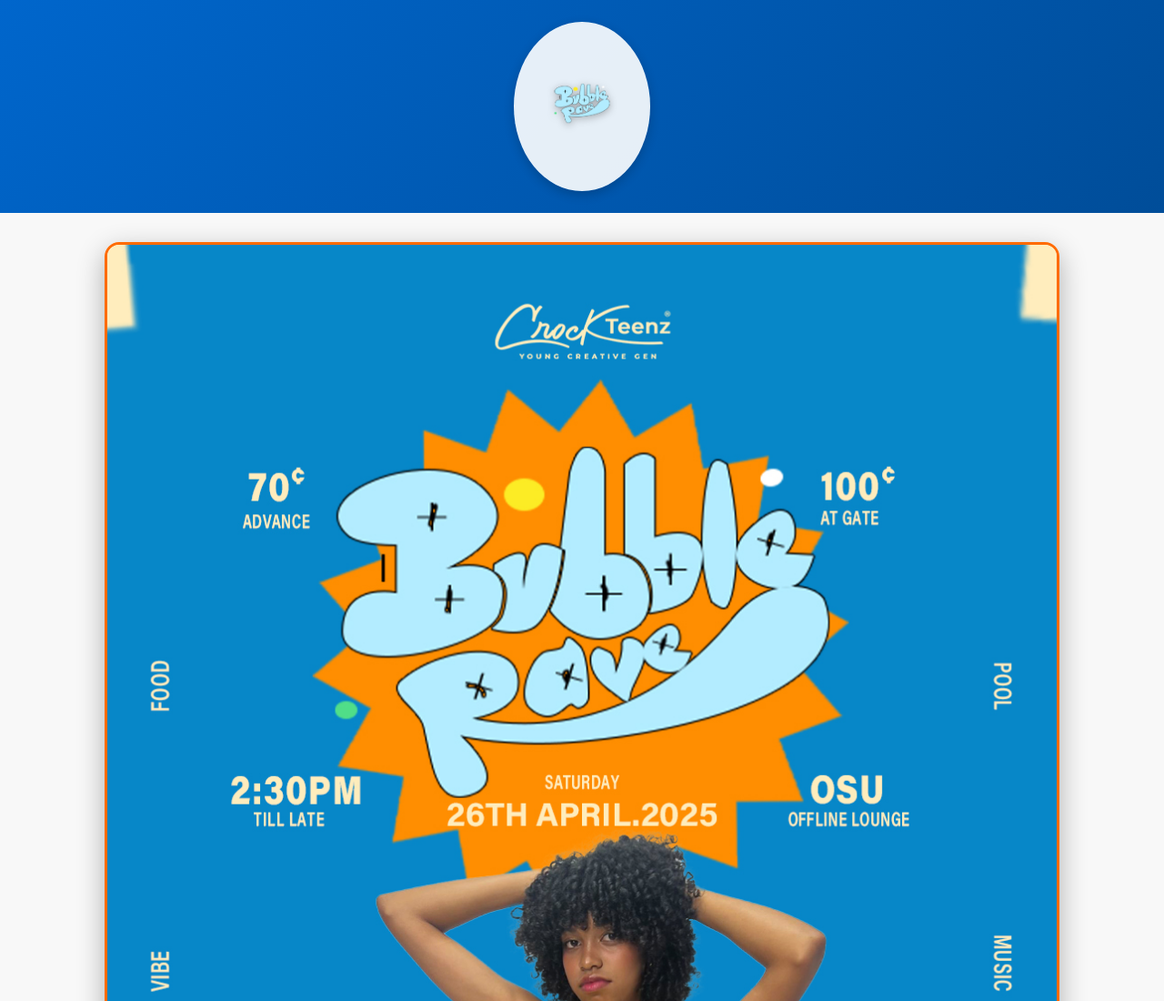
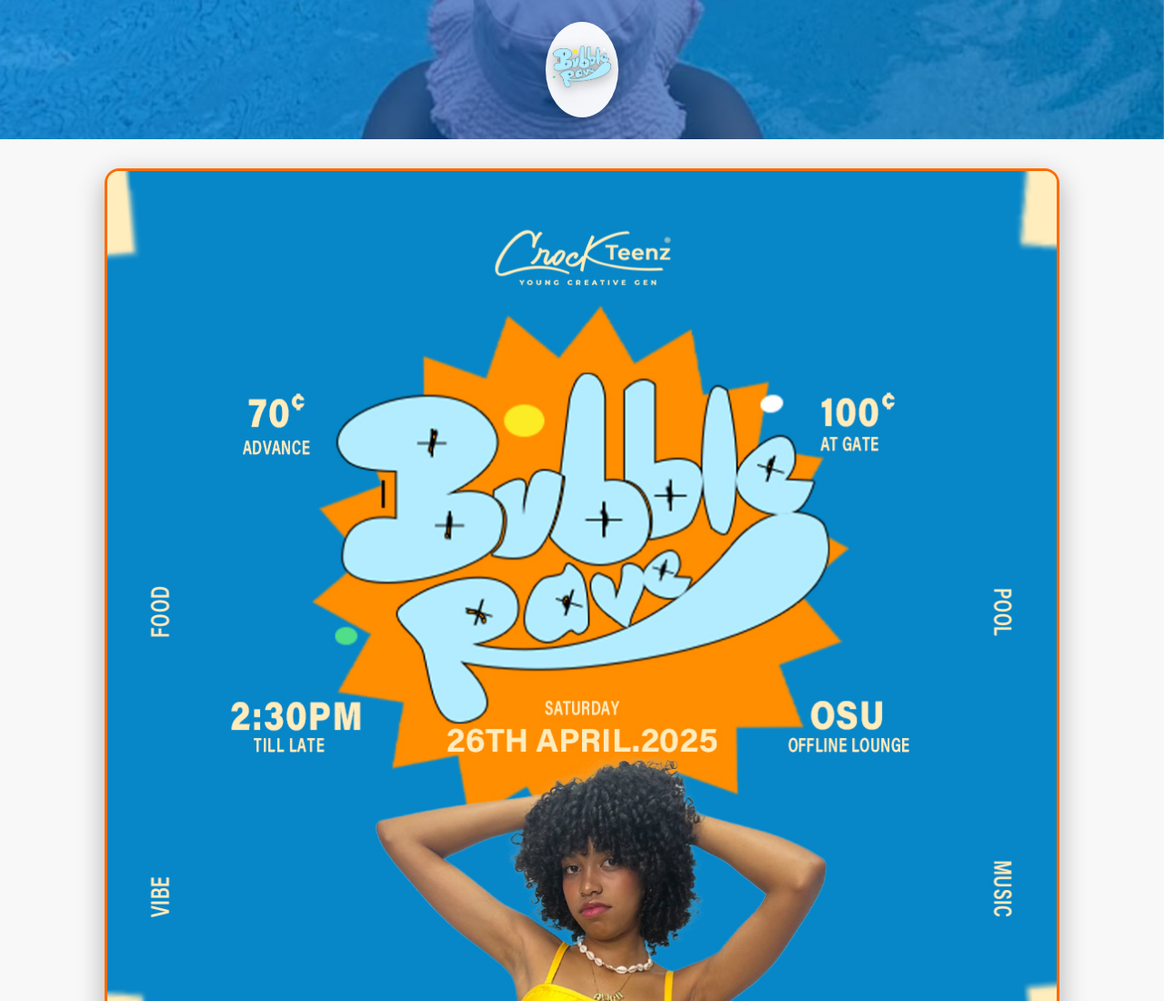
Before and after one commit to Hansbuntu/bubblerave-ticketing, a plain HTML site: page index.html in a window 1280 px wide. Shown: the top 1100 px of the page at 91% size. Drawn offline with Linux system fonts and the light colour scheme.

Commit message:
Updated design and fixed image paths

```diff
--- a/css/styles.css
+++ b/css/styles.css
@@ -20,25 +20,32 @@
 .hero-header {
     text-align: center;
     padding: 1.5rem 0;
-    background: linear-gradient(135deg, #0066CC 0%, #004D99 100%);
+    background: linear-gradient(135deg, rgba(0, 102, 204, 0.6) 0%, rgba(0, 77, 153, 0.6) 100%), url('../images/header-bg.jpg');
+    background-size: cover;
+    background-position: 200% center;
+    position: relative;
 }
 
 .logo-container {
-    max-width: 150px;
+    max-width: 80px;
     margin: 0 auto;
-    padding: 0.5rem;
-    background: rgba(255,255,255,0.9);
+    padding: 0.3rem;
+    background: rgba(255,255,255,0.95);
     border-radius: 50%;
     box-shadow: 0 4px 12px rgba(0,0,0,0.2);
+    position: relative;
+    z-index: 2;
 }
 
 .event-logo {
     width: 100%;
-    height: auto;
-    padding: 10px;
+    height: 100%;
+    padding: 1px;
     filter: drop-shadow(0 2px 4px rgba(0,0,0,0.3));
+    transform: scale(1.76);
+    object-fit: cover;
+    object-position: center;
 }
-
 /* ===== Main Container ===== */
 .event-container {
     display: flex;
```
Also changed, not shown: images/header-bg.jpg (added).
